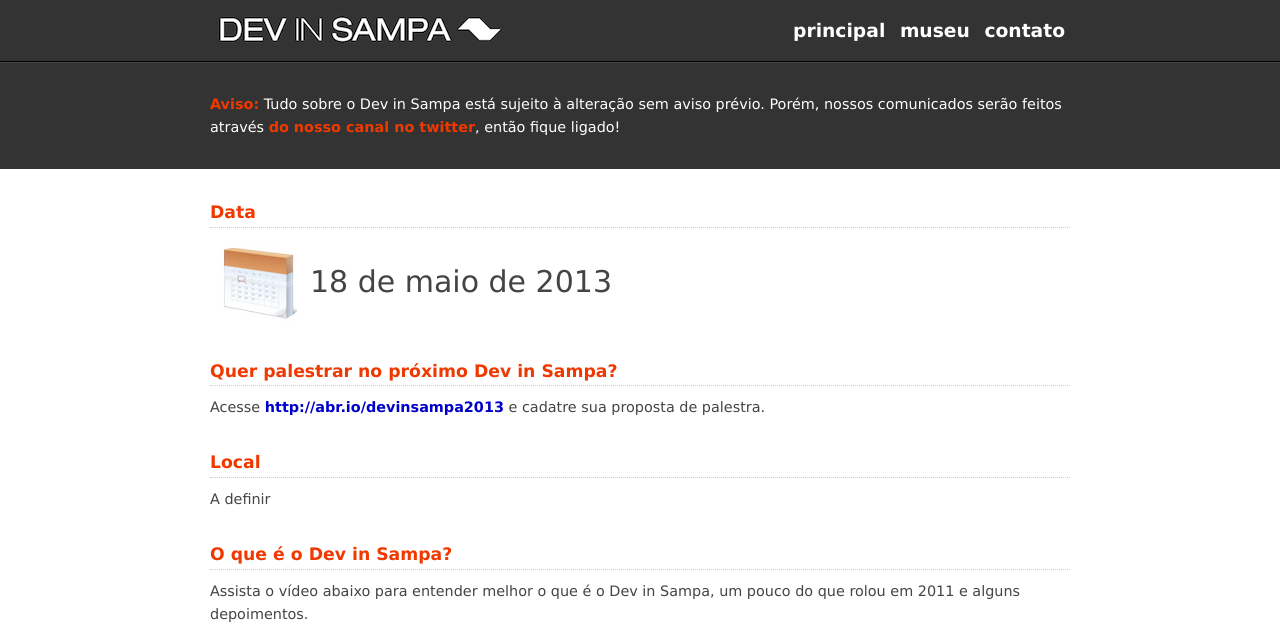
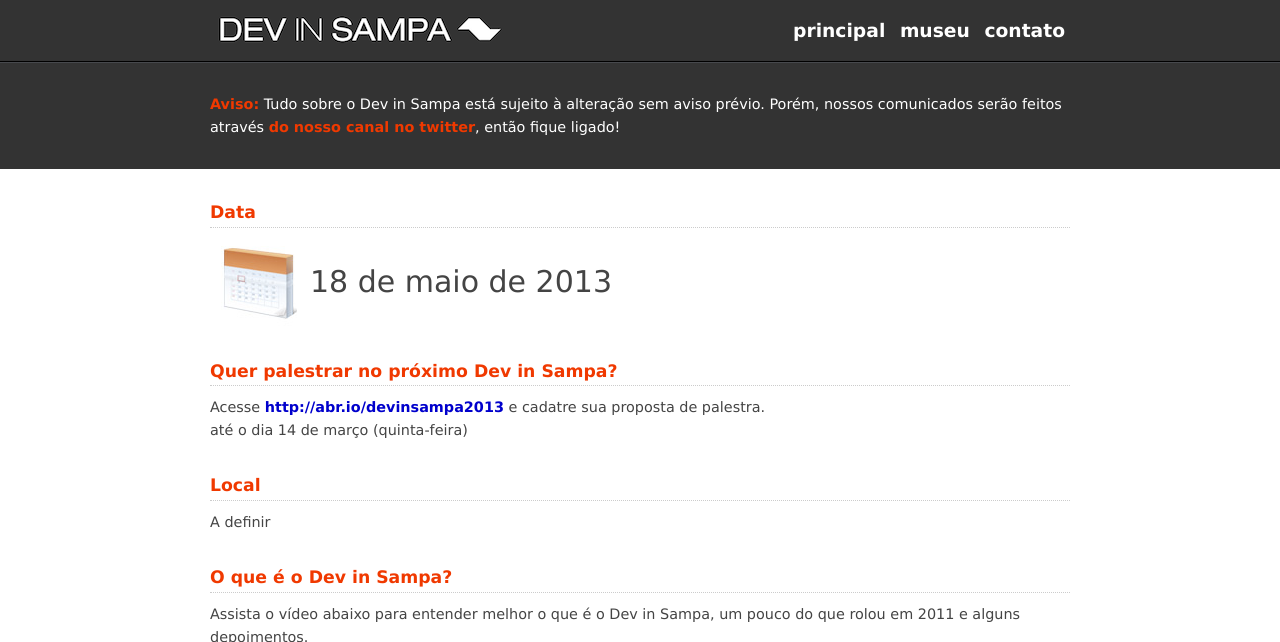
Before and after one commit to devinsampa/devinsampa.github.io, a Jekyll site: the page built from index.html, in a window 1280 px wide and 900 px high, cut to the strip 0-642 px from the top of the window. Built offline with Jekyll 4.4.1, drawn with Linux system fonts in a browser that asks for light colours; nearby versions of some CDN libraries.

Commit message:
data limite para envio de proposta de palestra

```diff
--- a/index.html
+++ b/index.html
@@ -9,7 +9,7 @@ title: Principal
 <section class="container">
 	<h2>Quer palestrar no próximo Dev in Sampa?</h2>
 	<p>Acesse <a href='http://abr.io/devinsampa2013'>http://abr.io/devinsampa2013</a> e cadatre sua proposta de palestra.</p>
-</section>
+ até o dia 14 de março (quinta-feira)</section>
 <section class="local container">
 	<h2>Local</h2>
 	<p>A definir</p>
```
